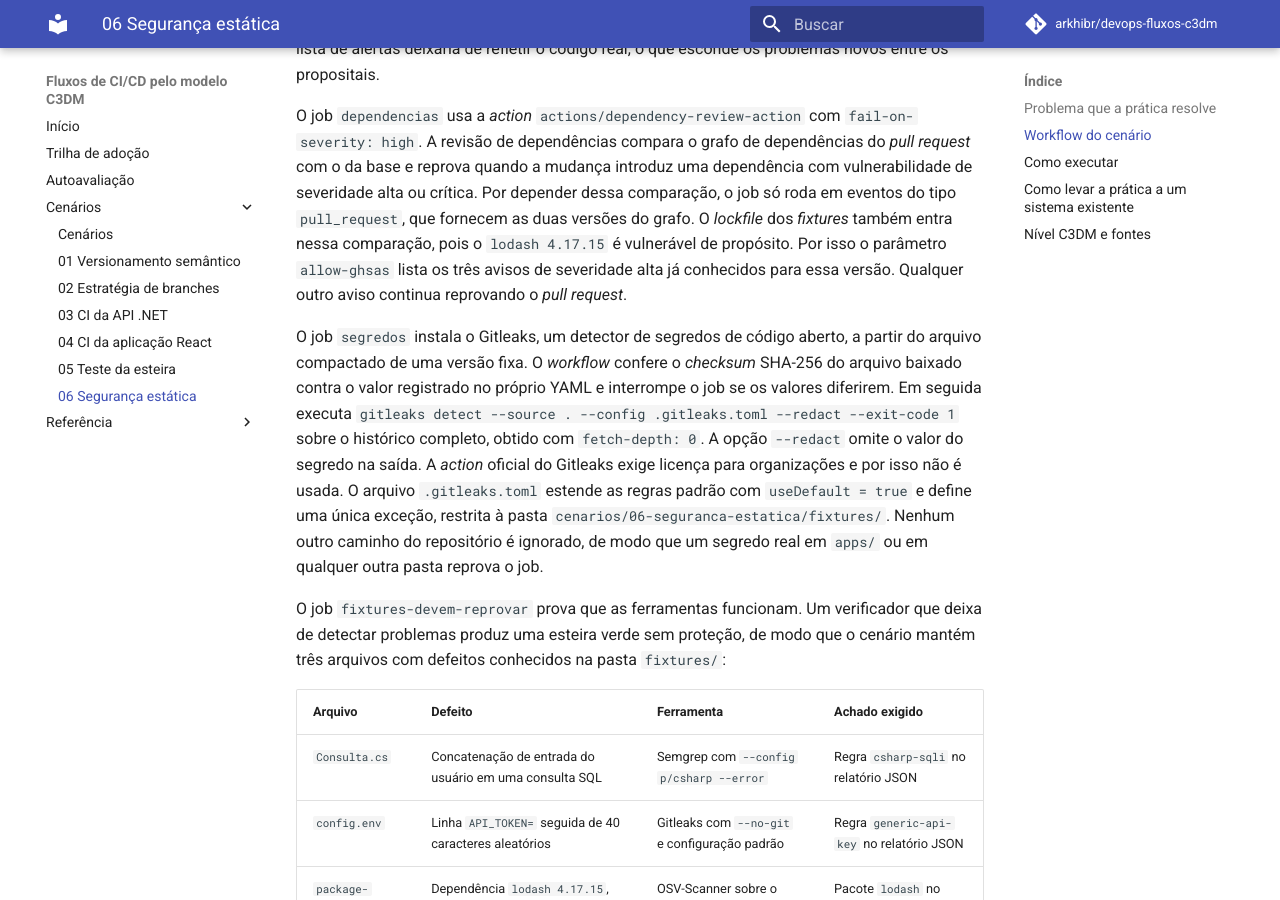
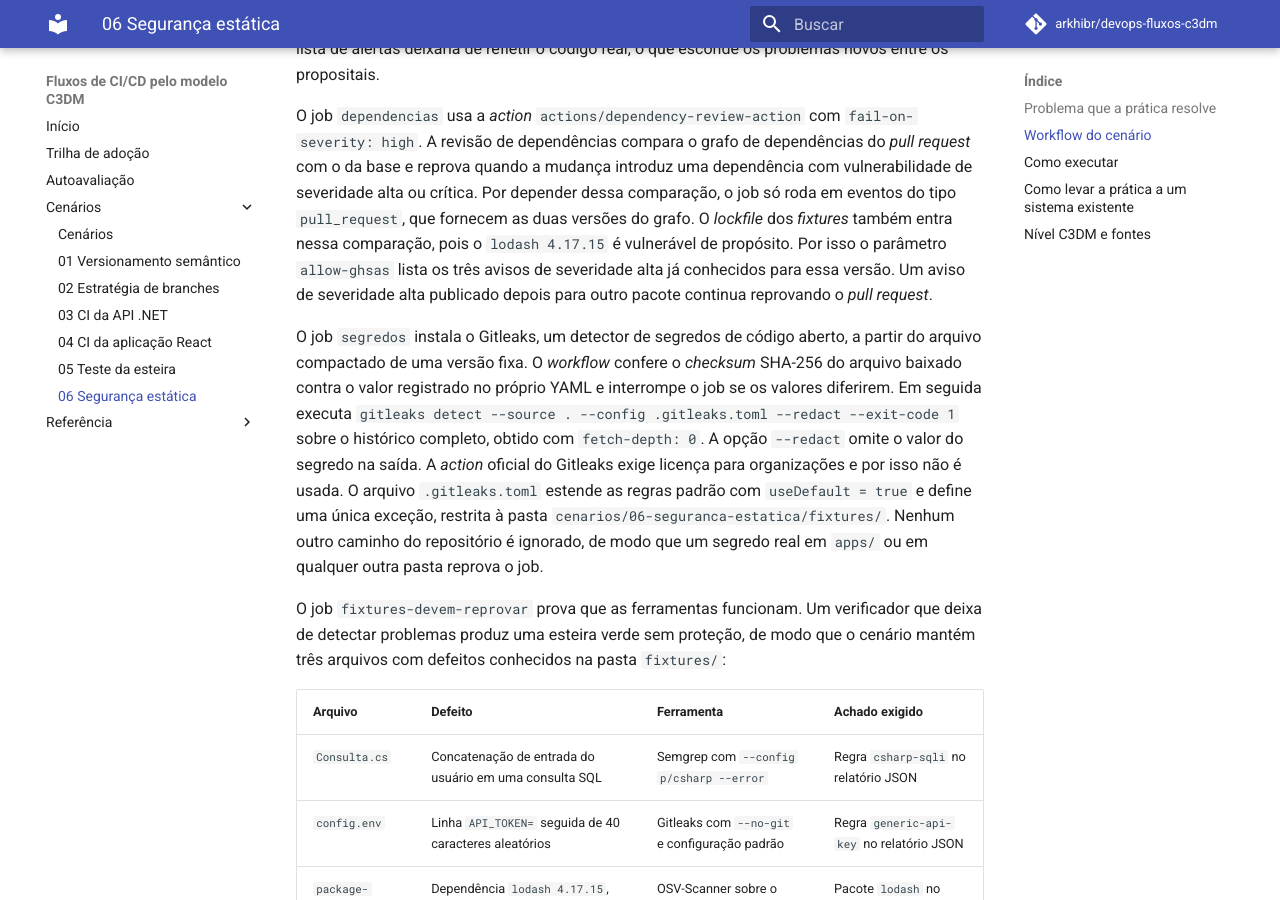
Before and after one commit to arkhibr/devops-fluxos-c3dm, an MkDocs documentation site: the page built from docs/cenarios/06.md, in a window 1280 px wide and 900 px high, scrolled down 999 px. Built offline with MkDocs 1.6.1 and Material for MkDocs 9.7.7, drawn with Linux system fonts in a browser that asks for light colours; comment, search, counter and statistics services are not loaded.

Commit message:
docs(06): ajustar fecho do parágrafo ao verificador de estilo
Co-Authored-By: Claude Opus 5.5 <noreply@anthropic.com>

```diff
--- a/cenarios/06-seguranca-estatica/README.md
+++ b/cenarios/06-seguranca-estatica/README.md
@@ -12,7 +12,7 @@ O *workflow* `06-seguranca.yml` roda em todo *pull request* e em todo *push* par
 
 O job `codeql` executa o CodeQL, o mecanismo de SAST do GitHub. Ele usa uma matriz com as linguagens `csharp` e `javascript-typescript`, que correspondem à API e à aplicação web. O parâmetro `build-mode: none` faz o CodeQL extrair o código sem compilar o projeto, o que dispensa instalar o SDK e reduz o tempo da execução. Esse job é o único com `permissions: security-events: write`, necessária para publicar os resultados na aba de alertas de segurança do repositório. Os demais jobs herdam apenas `contents: read`. O arquivo `.github/codeql/codeql-config.yml` exclui a pasta `cenarios/**/fixtures/` da análise. Sem essa exclusão o CodeQL registraria a injeção de SQL proposital do cenário como alerta aberto. A lista de alertas deixaria de refletir o código real, o que esconde os problemas novos entre os propositais.
 
-O job `dependencias` usa a *action* `actions/dependency-review-action` com `fail-on-severity: high`. A revisão de dependências compara o grafo de dependências do *pull request* com o da base e reprova quando a mudança introduz uma dependência com vulnerabilidade de severidade alta ou crítica. Por depender dessa comparação, o job só roda em eventos do tipo `pull_request`, que fornecem as duas versões do grafo. O *lockfile* dos *fixtures* também entra nessa comparação, pois o `lodash 4.17.15` é vulnerável de propósito. Por isso o parâmetro `allow-ghsas` lista os três avisos de severidade alta já conhecidos para essa versão. Qualquer outro aviso continua reprovando o *pull request*.
+O job `dependencias` usa a *action* `actions/dependency-review-action` com `fail-on-severity: high`. A revisão de dependências compara o grafo de dependências do *pull request* com o da base e reprova quando a mudança introduz uma dependência com vulnerabilidade de severidade alta ou crítica. Por depender dessa comparação, o job só roda em eventos do tipo `pull_request`, que fornecem as duas versões do grafo. O *lockfile* dos *fixtures* também entra nessa comparação, pois o `lodash 4.17.15` é vulnerável de propósito. Por isso o parâmetro `allow-ghsas` lista os três avisos de severidade alta já conhecidos para essa versão. Um aviso de severidade alta publicado depois para outro pacote continua reprovando o *pull request*.
 
 O job `segredos` instala o Gitleaks, um detector de segredos de código aberto, a partir do arquivo compactado de uma versão fixa. O *workflow* confere o *checksum* SHA-256 do arquivo baixado contra o valor registrado no próprio YAML e interrompe o job se os valores diferirem. Em seguida executa `gitleaks detect --source . --config .gitleaks.toml --redact --exit-code 1` sobre o histórico completo, obtido com `fetch-depth: 0`. A opção `--redact` omite o valor do segredo na saída. A *action* oficial do Gitleaks exige licença para organizações e por isso não é usada. O arquivo `.gitleaks.toml` estende as regras padrão com `useDefault = true` e define uma única exceção, restrita à pasta `cenarios/06-seguranca-estatica/fixtures/`. Nenhum outro caminho do repositório é ignorado, de modo que um segredo real em `apps/` ou em qualquer outra pasta reprova o job.
 
```
